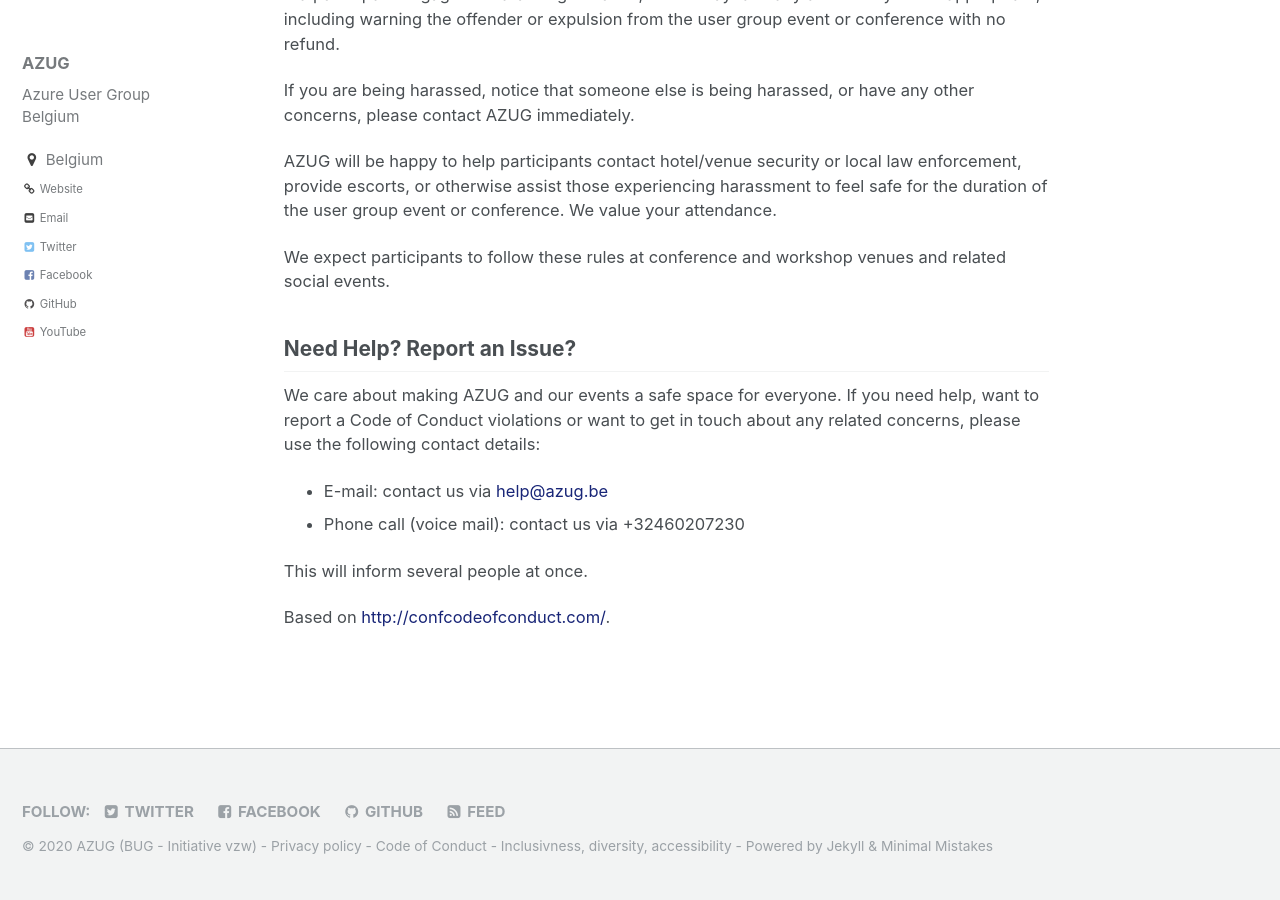
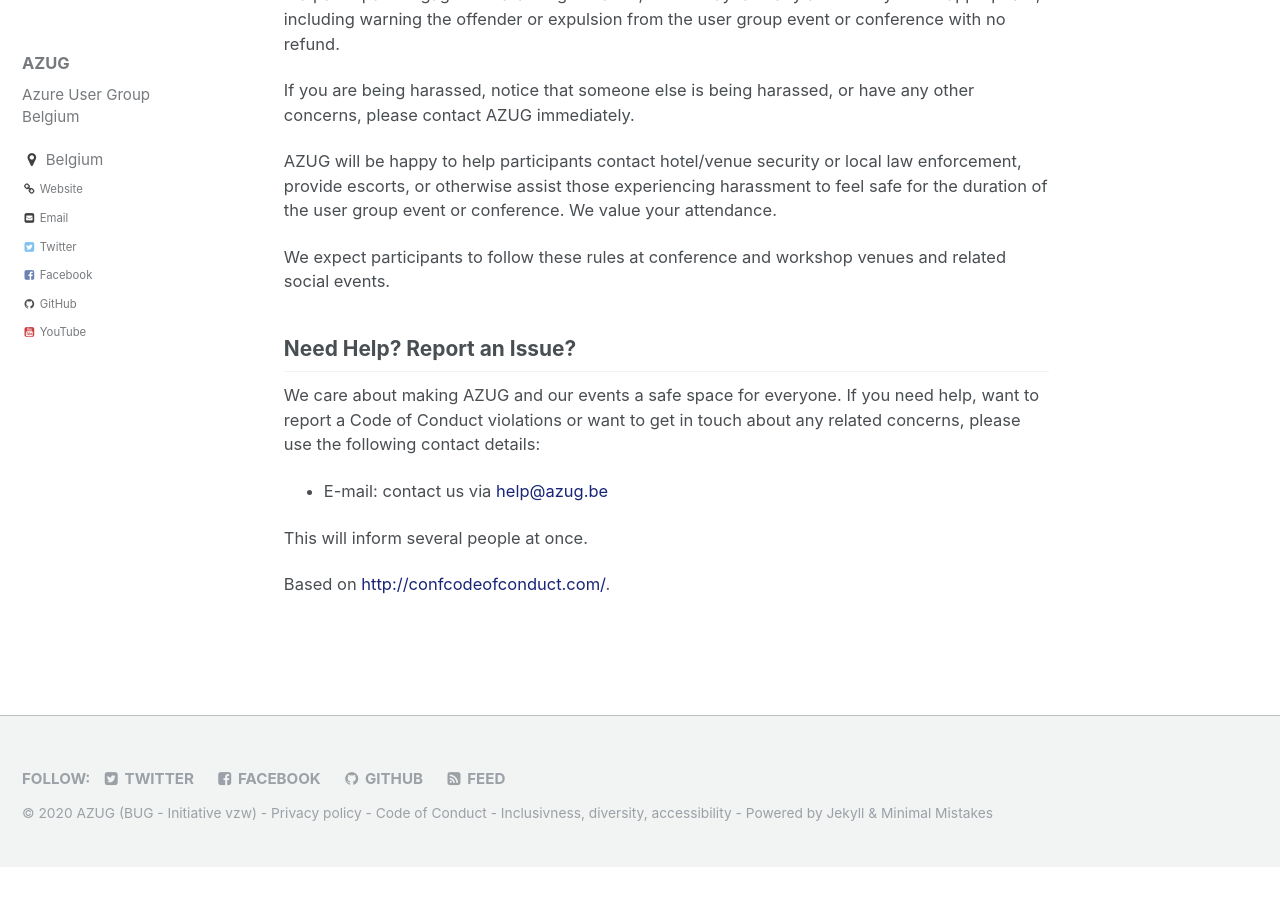
Before and after one commit to AzugBe/azugbe.github.io, a Jekyll site: the page built from _pages/code-of-conduct.md, in a window 1280 px wide and 900 px high, scrolled down 1051 px. Built offline with Jekyll 4.4.1, drawn with Linux system fonts in a browser that asks for light colours; comment, search, counter and statistics services are not loaded; after the commit the page ends 1918 px from its top, so only the background shows below that.

Commit message:
Drop phone number because compliance reasons (Twilio)

```diff
--- a/_pages/code-of-conduct.md
+++ b/_pages/code-of-conduct.md
@@ -34,7 +34,6 @@ We expect participants to follow these rules at conference and workshop venues a
 We care about making AZUG and our events a safe space for everyone. If you need help, want to report a Code of Conduct violations or want to get in touch about any related concerns, please use the following contact details:
 
 * E-mail: contact us via [help@azug.be](mailto:help@azug.be?subject=Code-of-conduct)
-* Phone call (voice mail): contact us via +32460207230
 
 This will inform several people at once.
 
```
